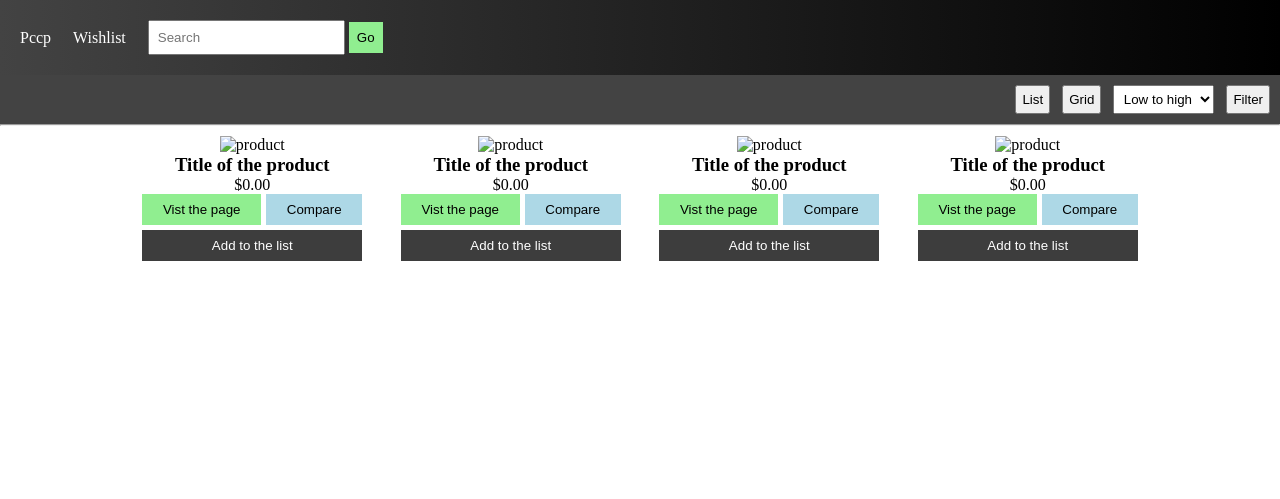
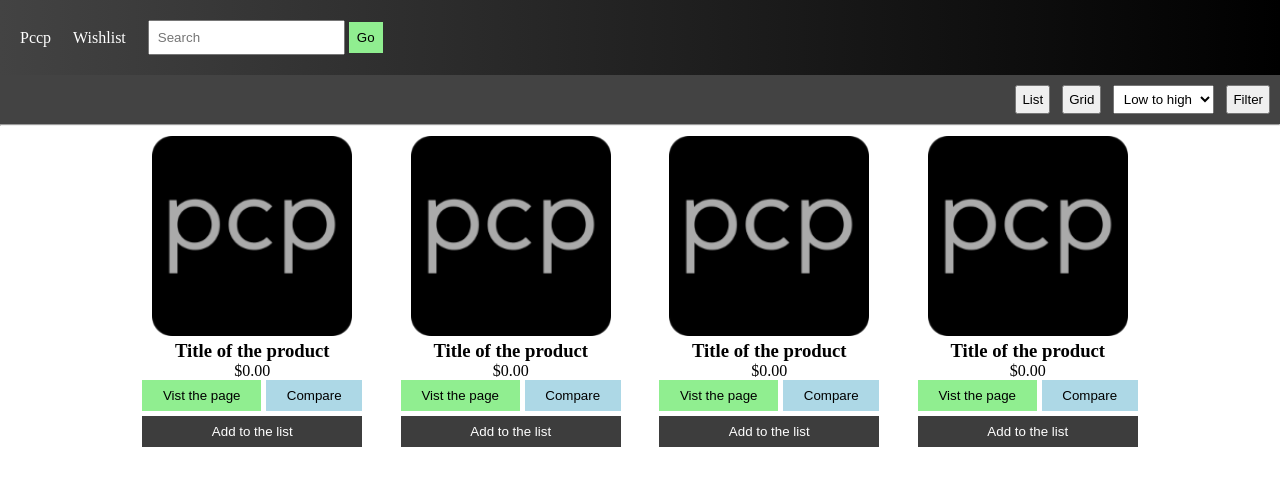
Before and after one commit to Ultrahalf/Pc-comp-picker, a website: page src/serve/templates/components.html in a window 1280 px wide. Drawn offline with Linux system fonts and the light colour scheme; files that its build step writes are made by us from their sources.

Commit message:
sets the correct path to the img

```diff
--- a/src/serve/templates/components.html
+++ b/src/serve/templates/components.html
@@ -3,7 +3,7 @@
     <head>
         <meta charset="UTF-8">
         <title>PC Comp Picker</title>
-        <link href="style.css" type="text/css" rel="stylesheet"></link>
+        <link href="../static/style.css" type="text/css" rel="stylesheet"></link>
         <link rel="apple-touch-icon" sizes="180x180" href="img/apple-touch-icon.png">
         <link rel="icon" type="image/png" sizes="32x32" href="img/favicon-32x32.png">
         <link rel="icon" type="image/png" sizes="16x16" href="img/favicon-16x16.png">
@@ -48,7 +48,7 @@
 
             <div class="product-grid">
                 <div class="product-card">
-                    <img src="img/android-chrome-192x192.png" alt="product"/>
+                    <img src="../static/img/android-chrome-192x192.png" alt="product"/>
                     <h3>Title of the product</h3>
                     <span>$0.00</span>
                     <br>
@@ -61,7 +61,7 @@
 
 
                 <div class="product-card">
-                    <img src="img/android-chrome-192x192.png" alt="product"/>
+                    <img src="../static/img/android-chrome-192x192.png" alt="product"/>
                     <h3>Title of the product</h3>
                     <span>$0.00</span>
                     <br>
@@ -73,7 +73,7 @@
                 </div>
 
                 <div class="product-card">
-                    <img src="img/android-chrome-192x192.png" alt="product"/>
+                    <img src="../static/img/android-chrome-192x192.png" alt="product"/>
                     <h3>Title of the product</h3>
                     <span>$0.00</span>
                     <br>
@@ -85,7 +85,7 @@
                 </div>
 
                 <div class="product-card">
-                    <img src="img/android-chrome-192x192.png" alt="product"/>
+                    <img src="../static/img/android-chrome-192x192.png" alt="product"/>
                     <h3>Title of the product</h3>
                     <span>$0.00</span>
                     <br>
```
Also changed, not shown: src/serve/templates/index.html (+1 -1 lines).
